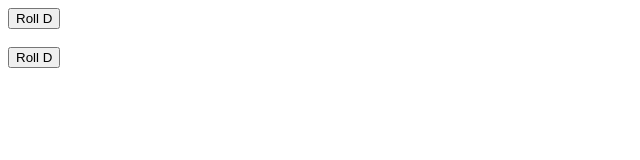
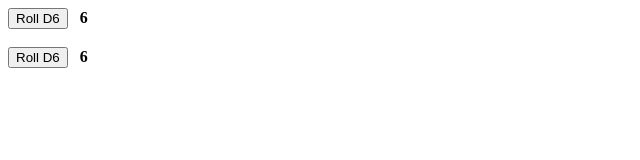
Before and after one commit to tpetts/dice-roller, an Angular app: page / in a window 1280 px wide. Shown: the top 160 px of the page, without its empty margins (0-640 px from the left). Built offline with nearby package versions, Linux system fonts and the light colour scheme.

Commit message:
values exist now
Next we are going to add the roll behavior

```diff
--- a/src/app/die-roller/die-roller.component.ts
+++ b/src/app/die-roller/die-roller.component.ts
@@ -12,4 +12,8 @@ export class DieRollerComponent implements OnInit {
   ngOnInit(): void {
   }
 
+  sideCount = "6";
+
+  rollValue = 6;
+
 }
```
